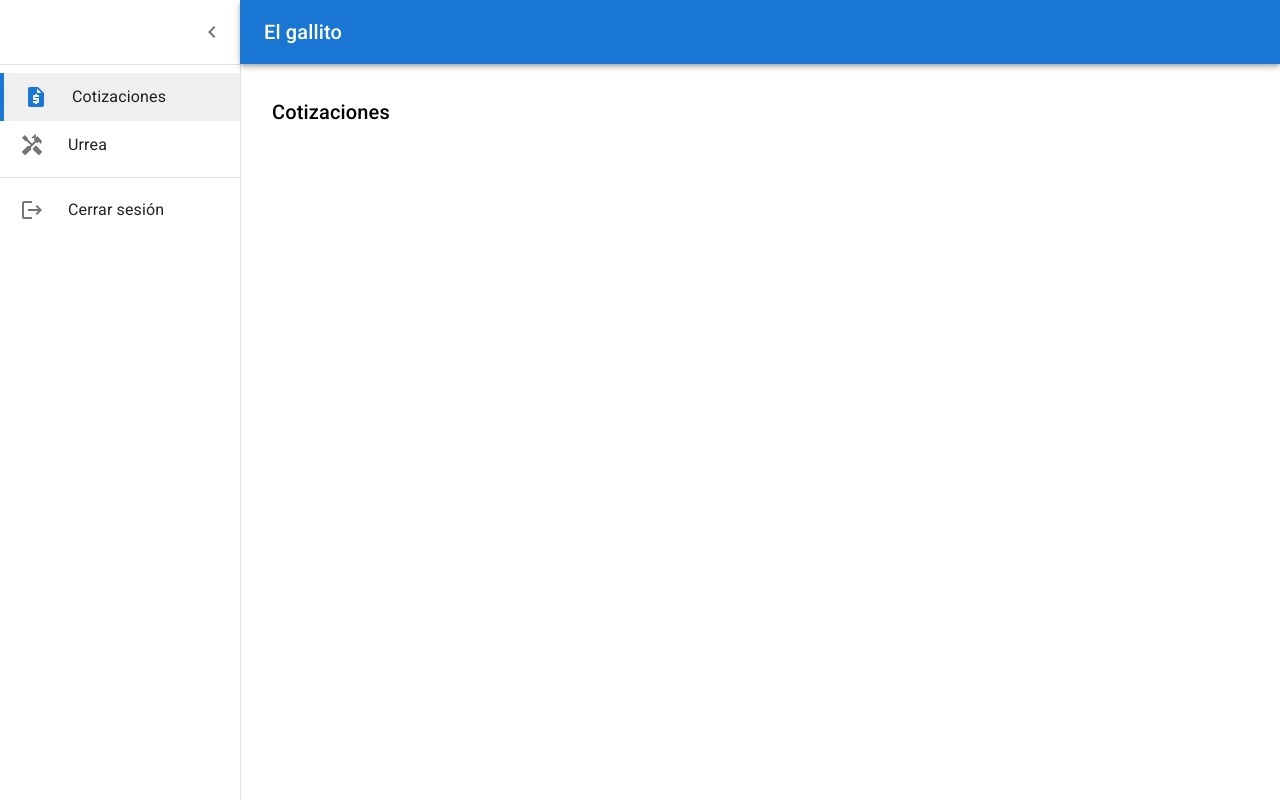
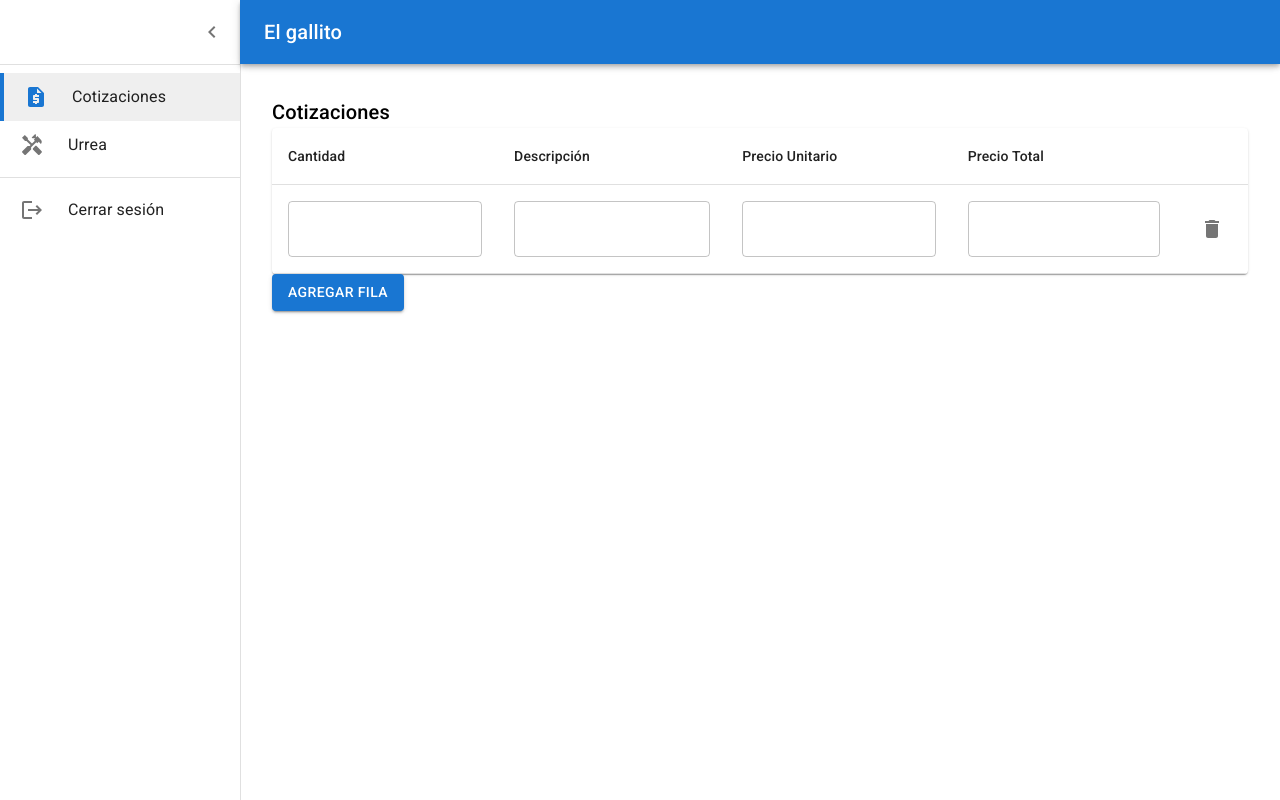
Before and after one commit to AlbertoG22/tornilleria-project, a React (Vite) app: page / in a window 1280 px wide. Built offline with nearby package versions, Linux system fonts and the light colour scheme.

Commit message:
draft quote form

```diff
--- /dev/null
+++ b/src/dashboard/components/CotizacionForm.jsx
@@ -0,0 +1,84 @@
+import { useState } from 'react';
+import { Button, Paper, Table, TableBody, TableCell, TableContainer, TableHead, TableRow, TextField, IconButton } from '@mui/material';
+import DeleteIcon from '@mui/icons-material/Delete';
+
+export const CotizacionForm = () => {
+  const [cotizaciones, setCotizaciones] = useState([{ cantidad: '', descripcion: '', precioUnitario: '', precioTotal: '' }]);
+
+  const handleAddRow = () => {
+    setCotizaciones([...cotizaciones, { cantidad: '', descripcion: '', precioUnitario: '', precioTotal: '' }]);
+  };
+
+  const handleRemoveRow = (index) => {
+    const updatedCotizaciones = [...cotizaciones];
+    updatedCotizaciones.splice(index, 1);
+    setCotizaciones(updatedCotizaciones);
+  };
+
+  const handleInputChange = (index, e) => {
+    const { name, value } = e.target;
+    const updatedCotizaciones = [...cotizaciones];
+    updatedCotizaciones[index][name] = value;
+    setCotizaciones(updatedCotizaciones);
+  };
+
+  return (
+    <div>
+      <TableContainer component={Paper}>
+        <Table>
+          <TableHead>
+            <TableRow>
+              <TableCell>Cantidad</TableCell>
+              <TableCell>Descripción</TableCell>
+              <TableCell>Precio Unitario</TableCell>
+              <TableCell>Precio Total</TableCell>
+              <TableCell></TableCell>
+            </TableRow>
+          </TableHead>
+          <TableBody>
+            {cotizaciones.map((cotizacion, index) => (
+              <TableRow key={index}>
+                <TableCell>
+                  <TextField
+                    name="cantidad"
+                    value={cotizacion.cantidad}
+                    onChange={(e) => handleInputChange(index, e)}
+                  />
+                </TableCell>
+                <TableCell>
+                  <TextField
+                    name="descripcion"
+                    value={cotizacion.descripcion}
+                    onChange={(e) => handleInputChange(index, e)}
+                  />
+                </TableCell>
+                <TableCell>
+                  <TextField
+                    name="precioUnitario"
+                    value={cotizacion.precioUnitario}
+                    onChange={(e) => handleInputChange(index, e)}
+                  />
+                </TableCell>
+                <TableCell>
+                  <TextField
+                    name="precioTotal"
+                    value={cotizacion.precioTotal}
+                    onChange={(e) => handleInputChange(index, e)}
+                  />
+                </TableCell>
+                <TableCell>
+                  <IconButton onClick={() => handleRemoveRow(index)}>
+                    <DeleteIcon />
+                  </IconButton>
+                </TableCell>
+              </TableRow>
+            ))}
+          </TableBody>
+        </Table>
+      </TableContainer>
+      <Button variant="contained" color="primary" onClick={handleAddRow}>
+        Agregar Fila
+      </Button>
+    </div>
+  );
+};
--- a/src/dashboard/components/TableComponent.jsx
+++ b/src/dashboard/components/TableComponent.jsx
@@ -57,7 +57,7 @@ const rows = [
   createData("Brazil", "BR", 210147125, 8515767),
 ];
 
-export default function TableComponent() {
+export const TableComponent = () => {
   const [page, setPage] = React.useState(0);
   const [rowsPerPage, setRowsPerPage] = React.useState(10);
 
--- a/src/dashboard/components/index.js
+++ b/src/dashboard/components/index.js
@@ -1,2 +1,5 @@
 export * from './NavBar';
 export * from './Drawer';
+export * from './TableComponent';
+export * from './SearchField';
+export * from './CotizacionForm';
--- a/src/dashboard/pages/HomePage.jsx
+++ b/src/dashboard/pages/HomePage.jsx
@@ -1,11 +1,13 @@
 import { Typography } from '@mui/material';
 import { DashboardLayout } from '../layout/dashboardLayout';
+import { CotizacionForm } from '../components';
 
 export const HomePage = () => {
 
   return (
     <DashboardLayout>
       <Typography variant='h6'>Cotizaciones</Typography>
+      <CotizacionForm />
     </DashboardLayout>
   );
 };
--- a/src/dashboard/pages/SearchPage.jsx
+++ b/src/dashboard/pages/SearchPage.jsx
@@ -1,5 +1,4 @@
-import { SearchField } from '../components/SearchField';
-import TableComponent from '../components/TableComponent';
+import { SearchField, TableComponent } from '../components';
 import { DashboardLayout } from '../layout/dashboardLayout';
 import { Typography } from '@mui/material';
 
```
